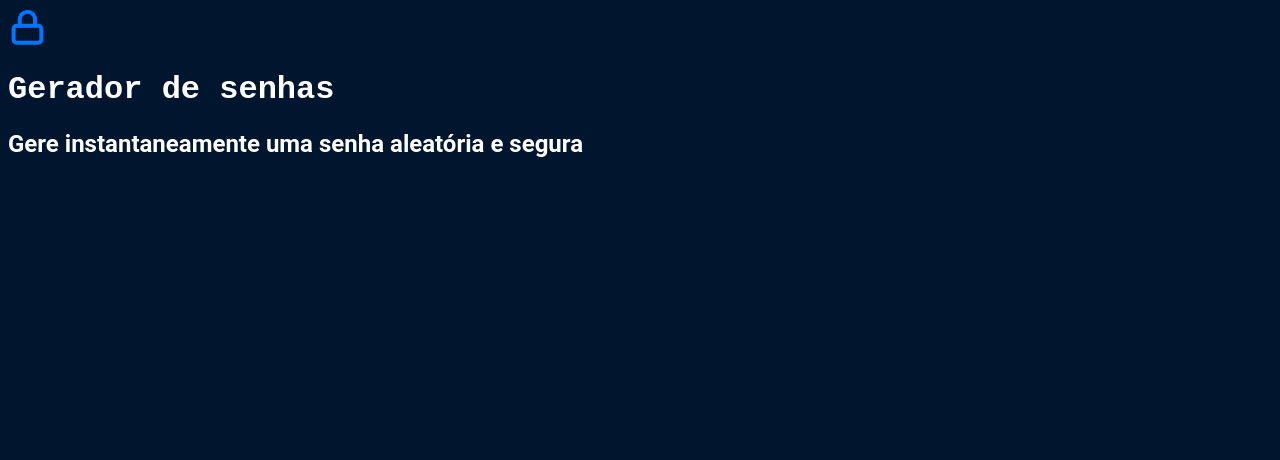
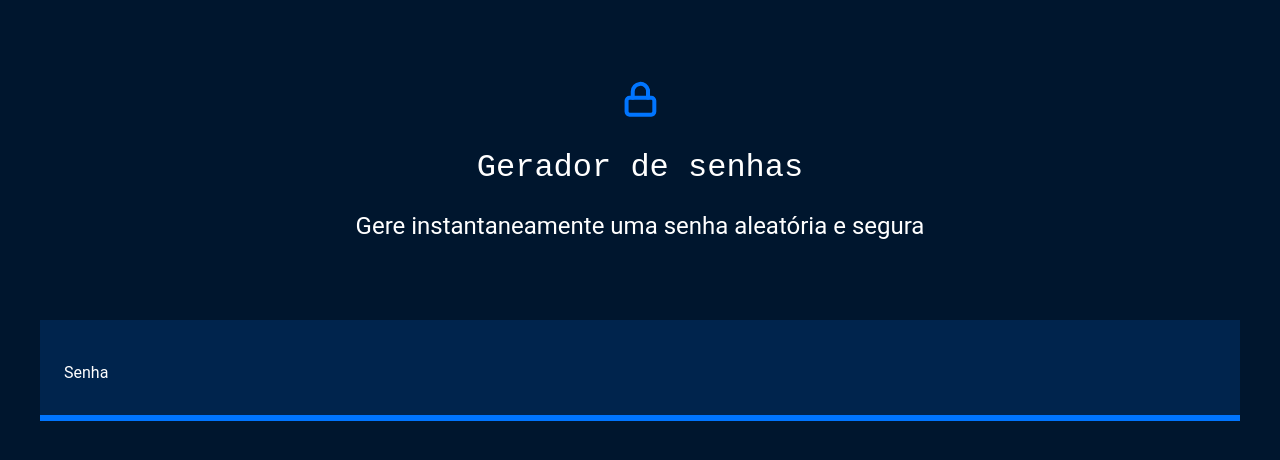
Before and after one commit to jessica15555/Gerador-de-Senhas-JM, a plain HTML site: page index.html in a window 1280 px wide. Drawn offline with Linux system fonts and the light colour scheme.

Commit message:
Add files via upload

```diff
--- a/index.html
+++ b/index.html
@@ -7,8 +7,16 @@
     <link rel="stylesheet" href="style.css">
 </head>
 <body>
-    <img src="./unlock.svg" alt="cadeado fechado">
-    <h1 class="titulo-principal">Gerador de senhas</h1>
-    <h2 class="titulo-secundario">Gere instantaneamente uma senha aleatória e segura</h2>
+    <section class="conteudo">
+    <div class="conteudo-titulo">
+        <img src="./unlock.svg" alt="cadeado fechado">
+        <h1 class="titulo-principal">Gerador de senhas</h1>
+        <h2 class="titulo-secundario">Gere instantaneamente uma senha aleatória e segura</h2>
+    </div>
+    <div class="conteudo-senha">
+        <label for="senha">Senha</label>
+        <input name="senha" type="text" id="campo-senha">
+    </div>
+    </section>
 </body>
 </html>
--- a/style.css
+++ b/style.css
@@ -1,3 +1,6 @@
+*{
+    font-weight: 400
+}
 :root{
     --branco: white;
     --cor-de-fundo: #00162E;
@@ -19,3 +22,27 @@ body{
 .titulo-secundario{
     font-size: 24px;
 }
+.conteudo-titulo{
+    text-align: center;
+    margin-top: 80px;
+}
+.conteudo-senha{
+    margin-top: 80px;
+    background: var(--fundo-senha);
+    padding: 24px;
+    border-bottom: 6px solid var(--borda);
+}
+#campo-senha{
+    background-color: var(--fundo-senha);
+    border: none;
+    color: var(--branco);
+    font-family: var(--roboto-mono);
+    font-size: 40px;
+}
+#campo-senha:focus{
+    outline: none;
+}
+.conteudo{
+    max-width: 1200px;
+    margin: 0 auto;
+}
```
